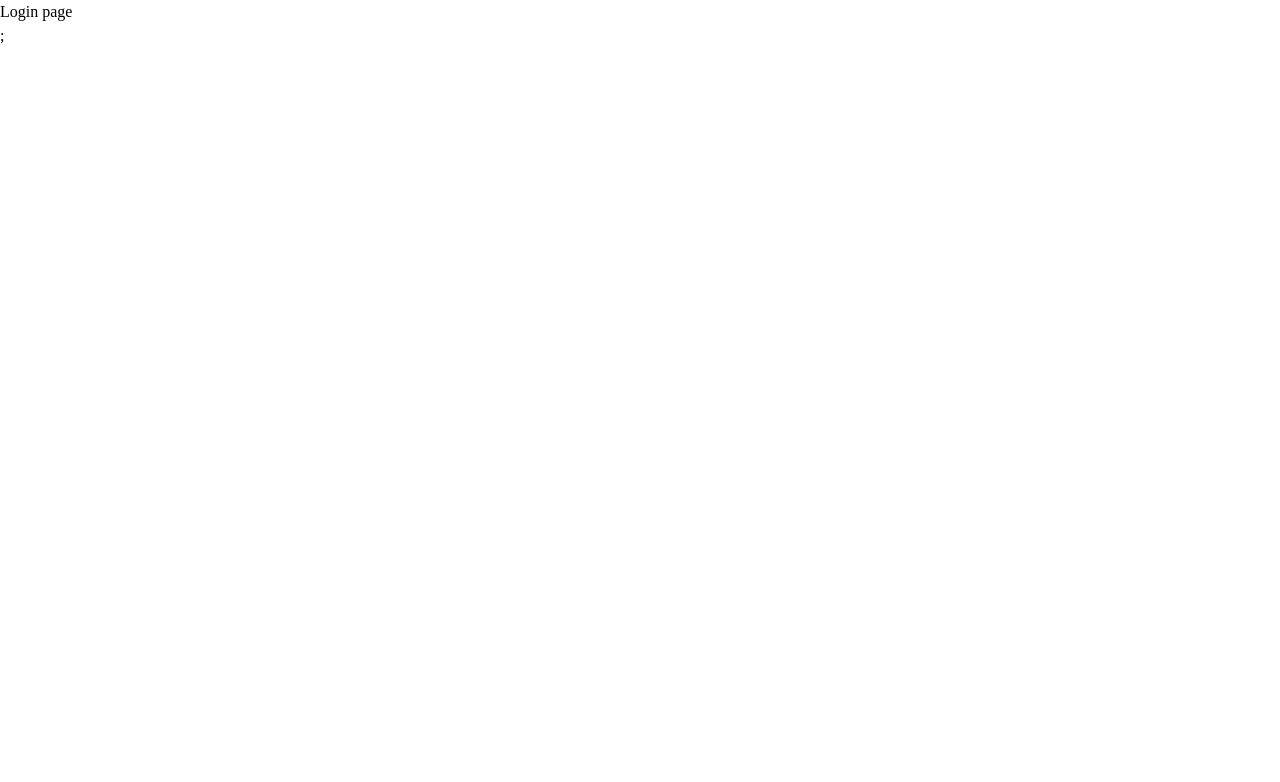
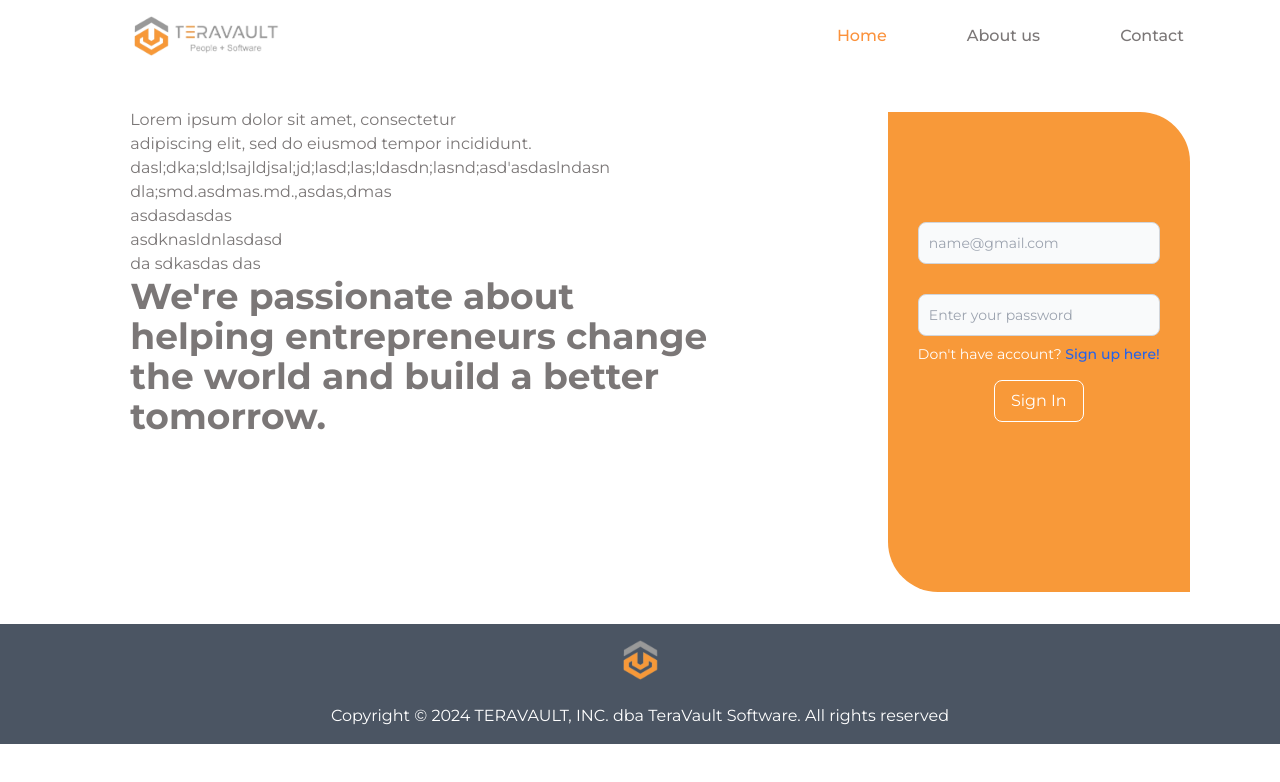
Before and after one commit to Ravenjoven/Hr-management-System, a React (Vite) app in the folder frontend/: page /login in a window 1280 px wide. Shown: the top 782 px of the page. Built offline with nearby package versions, Linux system fonts and the light colour scheme.

Commit message:
login page

```diff
--- a/frontend/src/App.tsx
+++ b/frontend/src/App.tsx
@@ -3,7 +3,7 @@ import RoutePage from "./Router/route";
 function App() {
   return (
     <>
-      <RoutePage />;
+      <RoutePage />
 
 
     </>
--- a/frontend/src/components/LandingPage.tsx
+++ b/frontend/src/components/LandingPage.tsx
@@ -1,14 +1,20 @@
-import {Link} from "react-router-dom";
-const data=[
+import { Link } from "react-router-dom";
+const data = [
   {
-    label:"HR",
-    to:"/Login"
+    id: 1,
+    label: "HR",
+    to: "/login",
   },
   {
-    label:"Ojt",
-    to:"/ojt"
-  }
-]
+    id: 2,
+    label: "Ojt",
+    to: "/ojt",
+  },
+];
+const firstRoute = data[0].to;
+const firstLabel = data[0].label;
+const SecondRoute = data[1].to;
+const SecondLabel = data[1].label;
 function HomePage() {
   return (
     <div className="min-h-screen max-w-screen bg-white font-montserrat">
@@ -92,22 +98,15 @@ function HomePage() {
                 adipiscing elit, sed do eiusmod tempor incididunt.
               </p>
               <div className="flex space-x-4 mx-auto my-auto pt-4">
-              <ul >
-                  {
-                    data.map((item, key)=>(
-                      <button key={key} className="border-2 bg-orange-400 rounded-3xl hover:border-2 hover:border-orange-400 hover:text-custom-text-gray hover:bg-transparent text-white w-52 h-10">
-                          <Link  to={item.to}>
-                                {item.label}
-                            </Link>
-                      </button>
-                    ))
-                  }
-                </ul>
                 <button className="border-2 bg-orange-400 rounded-3xl hover:border-2 hover:border-orange-400 hover:text-custom-text-gray hover:bg-transparent text-white w-52 h-10">
-                  HR
+                  <Link to={firstRoute} className="block w-full h-full">
+                    {firstLabel}
+                  </Link>
                 </button>
                 <button className="border-2 border-orange-400 hover:text-orange-400 hover:bg-orange-400 hover:text-white rounded-3xl text-custom-text-gray w-52 h-10">
-                  btn2
+                  <Link to={SecondRoute} className="block w-full h-full">
+                    {SecondLabel}
+                  </Link>
                 </button>
               </div>
             </div>
--- a/frontend/src/components/LoginPage.tsx
+++ b/frontend/src/components/LoginPage.tsx
@@ -1,9 +1,147 @@
 import React from "react";
-const Login=()=>{
-    return(
-        <div>
-            Login page
-        </div>
-    )
-}
+const Login = () => {
+  return (
+    <div className="min-h-screen max-w-screen bg-white font-montserrat">
+      <>
+        <nav>
+          <div className="max-w-screen-xl flex flex-wrap items-center justify-between mx-auto p-4 h-full ml-[115px]">
+            <div className="flex items-center justify-start">
+              <img src="../images/img2.png" className="h-10"></img>
+              <img src="../images/img3.png" className="h-10 pt-2" />
+            </div>
+            <button
+              data-collapse-toggle="navbar-default"
+              type="button"
+              className="inline-flex items-center p-2 w-10 h-10 justify-center text-sm text-gray-500 rounded-lg md:hidden hover:bg-gray-100 focus:outline-none focus:ring-2 focus:ring-gray-200 dark:text-gray-400 dark:hover:bg-gray-700 dark:focus:ring-gray-600 ml-0"
+              aria-controls="navbar-default"
+              aria-expanded="false"
+            >
+              <span className="sr-only">Open main menu</span>
+              <svg
+                className="w-5 h-5"
+                aria-hidden="true"
+                xmlns="http://www.w3.org/2000/svg"
+                fill="none"
+                viewBox="0 0 17 14"
+              >
+                <path
+                  stroke="currentColor"
+                  stroke-linecap="round"
+                  stroke-linejoin="round"
+                  stroke-width="2"
+                  d="M1 1h15M1 7h15M1 13h15"
+                />
+              </svg>
+            </button>
+            <div
+              className="hidden w-full md:block md:w-auto mr-[80px]"
+              id="navbar-default"
+            >
+              <ul className="font-medium flex flex-col p-4 md:p-0 mt-4 md:flex-row md:space-x-20 rtl:space-x-reverse md:mt-0 md:border-0 transparent dark:bg-gray-800 md:dark:bg-gray-900 dark:border-gray-700">
+                <li>
+                  <a
+                    href="#"
+                    className="block py-2 px-3 text-white bg-blue-700 rounded md:bg-transparent md:text-orange-400 md:p-0 dark:text-white md:dark:text-blue-500"
+                    aria-current="page"
+                  >
+                    Home
+                  </a>
+                </li>
+                <li>
+                  <a
+                    href="#"
+                    className="block py-2 px-3 md:text-custom-text-gray rounded hover:bg-gray-100 md:hover:bg-transparent md:border-0 md:hover:text-orange-400 md:p-0 dark:text-white md:dark:hover:text-blue-500 dark:hover:bg-gray-700 dark:hover:text-white md:dark:hover:bg-transparent"
+                  >
+                    About us
+                  </a>
+                </li>
+                <li>
+                  <a
+                    href="#"
+                    className="block py-2 px-3 md:text-custom-text-gray rounded hover:bg-gray-100 md:hover:bg-transparent md:border-0 md:hover:text-orange-400 md:p-0 dark:text-white md:dark:hover:text-blue-500 dark:hover:bg-gray-700 dark:hover:text-white md:dark:hover:bg-transparent"
+                  >
+                    Contact
+                  </a>
+                </li>
+              </ul>
+            </div>
+          </div>
+        </nav>
+        <section className="max-w-screen-xl flex mx-auto ml-5">
+          <div className="items-center pl-5 pt-2 mx-auto mt-[20px]">
+            <p className="pt-2 text-custom-text-gray">
+              Lorem ipsum dolor sit amet, consectetur <br />
+              adipiscing elit, sed do eiusmod tempor incididunt. <br />
+              dasl;dka;sld;lsajldjsal;jd;lasd;las;ldasdn;lasnd;asd'asdaslndasn
+              <br />
+              dla;smd.asdmas.md.,asdas,dmas <br />
+              asdasdasdas <br /> asdknasldnlasdasd <br />
+              da sdkasdas das <br />
+            </p>
+            <h1 className="font-bold text-custom-text-gray text-4xl">
+              We're passionate about <br />
+              helping entrepreneurs change <br />
+              the world and build a better
+              <br />
+              tomorrow.
+            </h1>
+          </div>
+          <div className="flex justify-center items-center mx-auto mt-[40px] h-[60vh]">
+            <form
+              className="max-w-md bg-[#f89939] p-4 rounded-tr-[50px] p-[30px] rounded-bl-[50px] h-[100%]"
+              action=""
+            >
+
+              <input
+                type="email"
+                id="email"
+                aria-describedby="helper-text-explanation"
+                className="bg-gray-50 border border-gray-300 text-gray-900 text-sm rounded-lg focus:ring-blue-500 focus:border-blue-500 block w-full p-2.5 dark:bg-gray-700 dark:border-gray-600 dark:placeholder-gray-400 dark:text-white dark:focus:ring-blue-500 dark:focus:border-blue-500 mt-[80px]"
+                placeholder="name@gmail.com"
+              />
+
+
+              <input
+                type="password"
+                id="password"
+                aria-describedby="helper-text-explanation"
+                className="bg-gray-50 border border-gray-300 text-gray-900 text-sm rounded-lg focus:ring-blue-500 focus:border-blue-500 block w-full p-2.5  dark:bg-gray-700 dark:border-gray-600 dark:placeholder-gray-400 dark:text-white dark:focus:ring-blue-500 dark:focus:border-blue-500 mt-[30px]"
+                placeholder="Enter your password"
+              />
+              <p
+                id="helper-text-explanation"
+                className="mt-2 text-sm text-white "
+              >
+                Don't have account?{" "}
+                <a
+                  href="#"
+                  className="font-medium text-blue-600 hover:underline dark:text-blue-500"
+                >
+                  Sign up here!
+                </a>
+
+              </p>
+              <div className="flex justify-center items-center">
+                <button
+                  type="submit"
+                  className="mt-4 mx-auto border border-white bg-transparent hover:bg-gray-600 text-white font-small py-2 px-4 rounded-lg focus:outline-none focus:ring-2 "
+                >
+                  Sign In
+                </button>
+              </div>
+            </form>
+          </div>
+        </section>
+        <footer className="mt-8 bg-gray-600 text-center text-white p-4">
+          <div className="flex justify-center items-center">
+            <img src="../images/img2.png" className="h-10"></img>
+          </div>
+          <br />
+            Copyright &copy; 2024 TERAVAULT, INC. dba TeraVault Software. All
+            rights reserved
+        </footer>
+      </>
+    </div>
+  );
+};
 export default Login;
```
